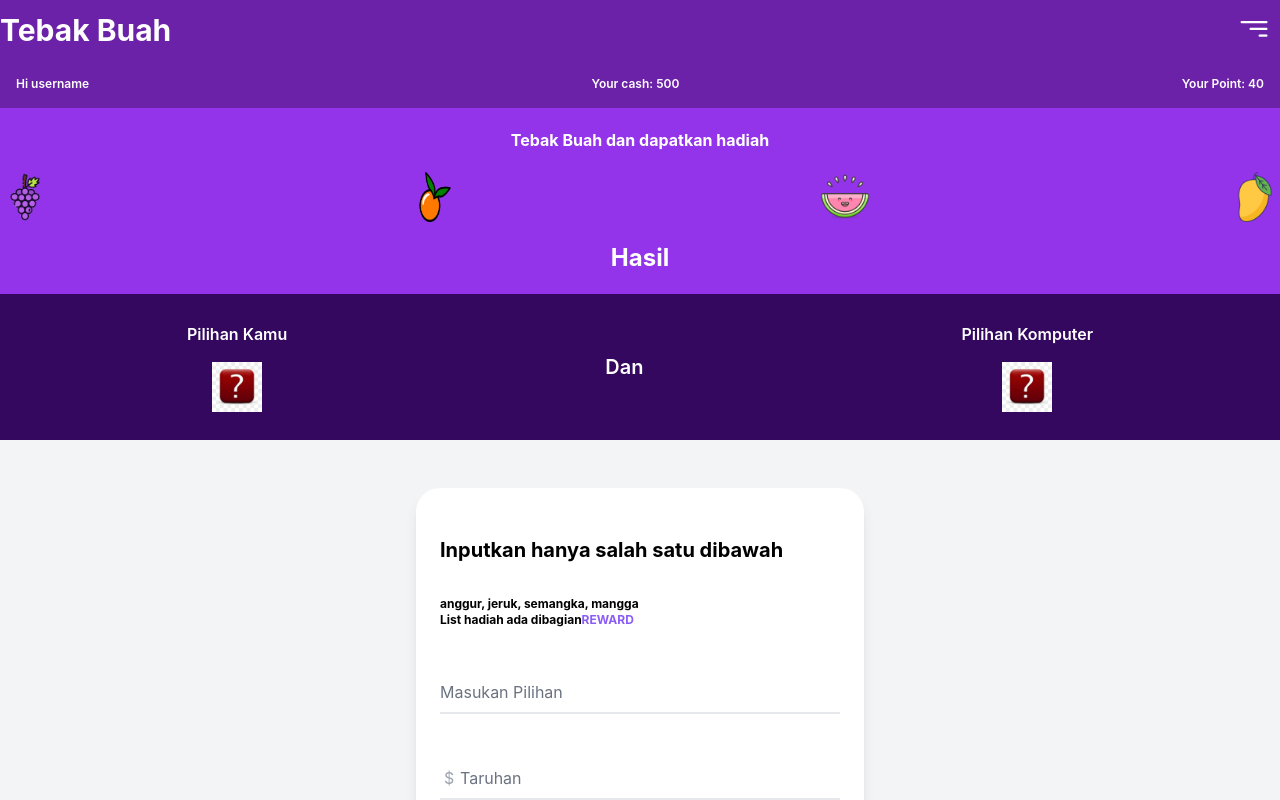
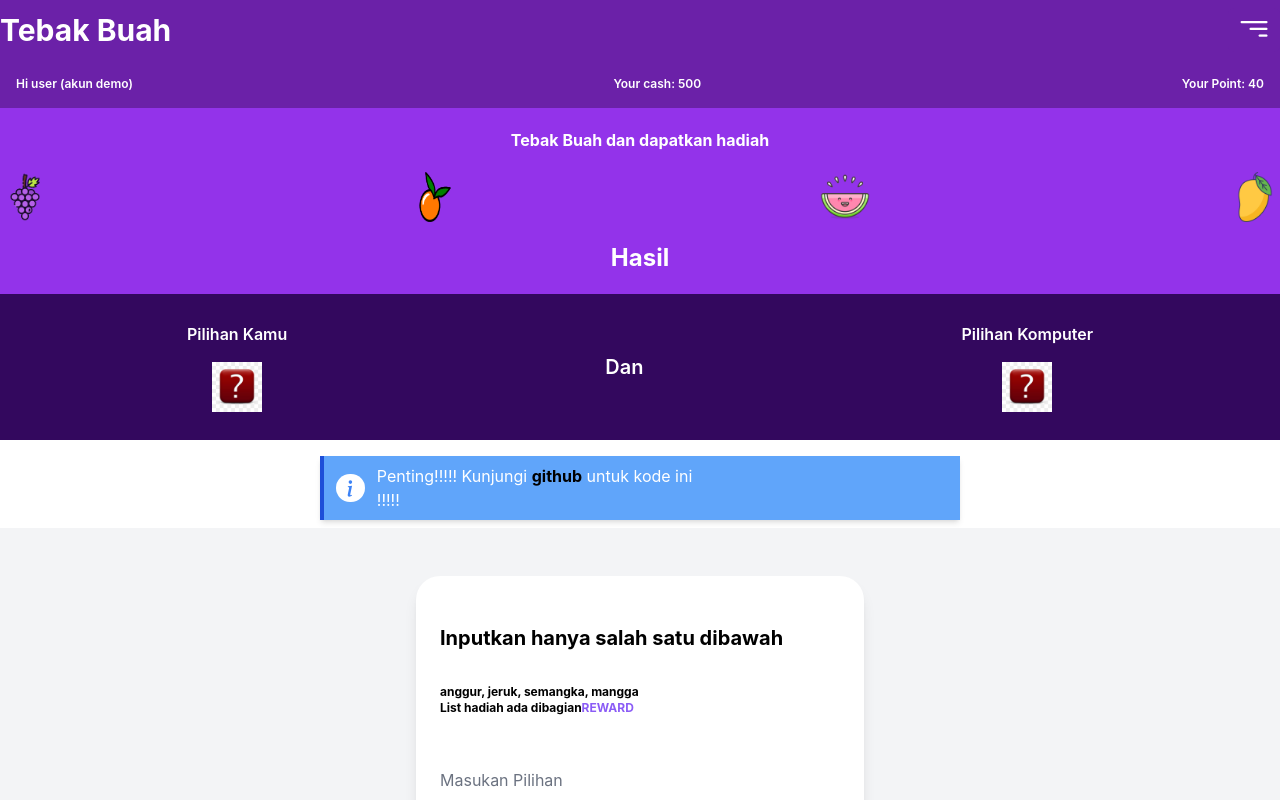
Before and after one commit to wilypradana/chosseafruitremake, a React (Create React App) app: page / in a window 1280 px wide. Shown: the top 800 px of the page. Built offline with nearby package versions, Linux system fonts and the light colour scheme.

Commit message:
fix and done

```diff
--- a/src/Hero.js
+++ b/src/Hero.js
@@ -5,7 +5,7 @@ import jeruk from "./img/jeruk.png";
 import semangka from "./img/semangka.png";
 import mangga from "./img/mangga.png";
 import Random from "./img/default.jpg";
-
+import Toast from "./toast";
 export default function Hero() {
   const [fruitsRandom, setFruitsRandom] = useState([]);
   const [inputUser, setInputUser] = useState(null);
@@ -153,6 +153,7 @@ export default function Hero() {
           </div>
         </div>
       </div>
+      <Toast />
       <div className="bg-gray-100 p-0 sm:p-12">
         <div className="mx-auto max-w-md px-6 py-12 bg-white border-0 shadow-lg sm:rounded-3xl">
           <h1 className="text-xl font-bold mb-8">
@@ -237,7 +238,7 @@ export default function Hero() {
           </nav>
           <div className="flex justify-center mt-8 space-x-6">
             <a
-              href="https://facebook.com/wilypradana"
+              href="https://facebook.com/wilpradana"
               className="text-gray-400 hover:text-gray-500"
             >
               <span className="sr-only">Facebook</span>
--- a/src/Navbar.js
+++ b/src/Navbar.js
@@ -13,7 +13,9 @@ export default function Navbar({ cash, Point }) {
         </span>
       </div>
       <div className="bg-purple-800 flex items-center justify-between p-4">
-        <h1 className="font-semibold text-xs text-white">Hi username</h1>
+        <h1 className="font-semibold text-xs text-white">
+          Hi user (akun demo)
+        </h1>
         <h1 className="font-semibold text-xs text-white">Your cash: {cash}</h1>
         <h1 className="font-semibold text-xs text-white">
           Your Point: {Point}
--- /dev/null
+++ b/src/toast.js
@@ -0,0 +1,33 @@
+export default function Toast() {
+  return (
+    <>
+      <div className="flex w-1/2 mx-auto mt-4 items-center bg-blue-400 border-l-4 border-blue-700 py-2 px-3 shadow-md mb-2">
+        <div className="text-blue-500 rounded-full bg-white mr-3">
+          <svg
+            width="1.8em"
+            height="1.8em"
+            viewBox="0 0 16 16"
+            className="bi bi-info"
+            fill="currentColor"
+            xmlns="http://www.w3.org/2000/svg"
+          >
+            <path d="M8.93 6.588l-2.29.287-.082.38.45.083c.294.07.352.176.288.469l-.738 3.468c-.194.897.105 1.319.808 1.319.545 0 1.178-.252 1.465-.598l.088-.416c-.2.176-.492.246-.686.246-.275 0-.375-.193-.304-.533L8.93 6.588z" />
+            <circle cx="8" cy="4.5" r="1" />
+          </svg>
+        </div>
+
+        <div className="text-white max-w-xs ">
+          Penting!!!!! Kunjungi{" "}
+          <a
+            href="https://github.com/wilypradana/chosseafruitremake"
+            target="BLANK_"
+            className="font-bold text-black"
+          >
+            github
+          </a>{" "}
+          untuk kode ini !!!!!
+        </div>
+      </div>
+    </>
+  );
+}
```
